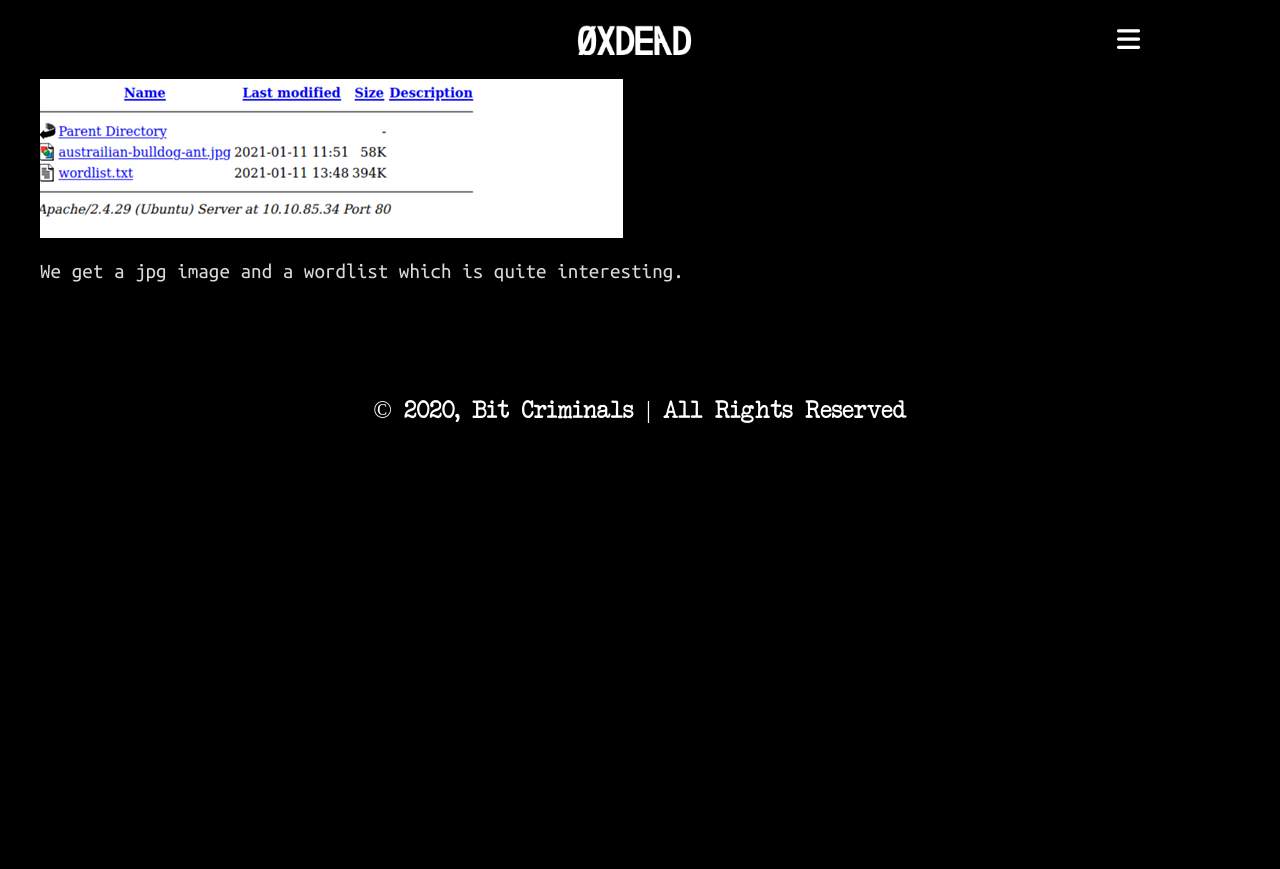
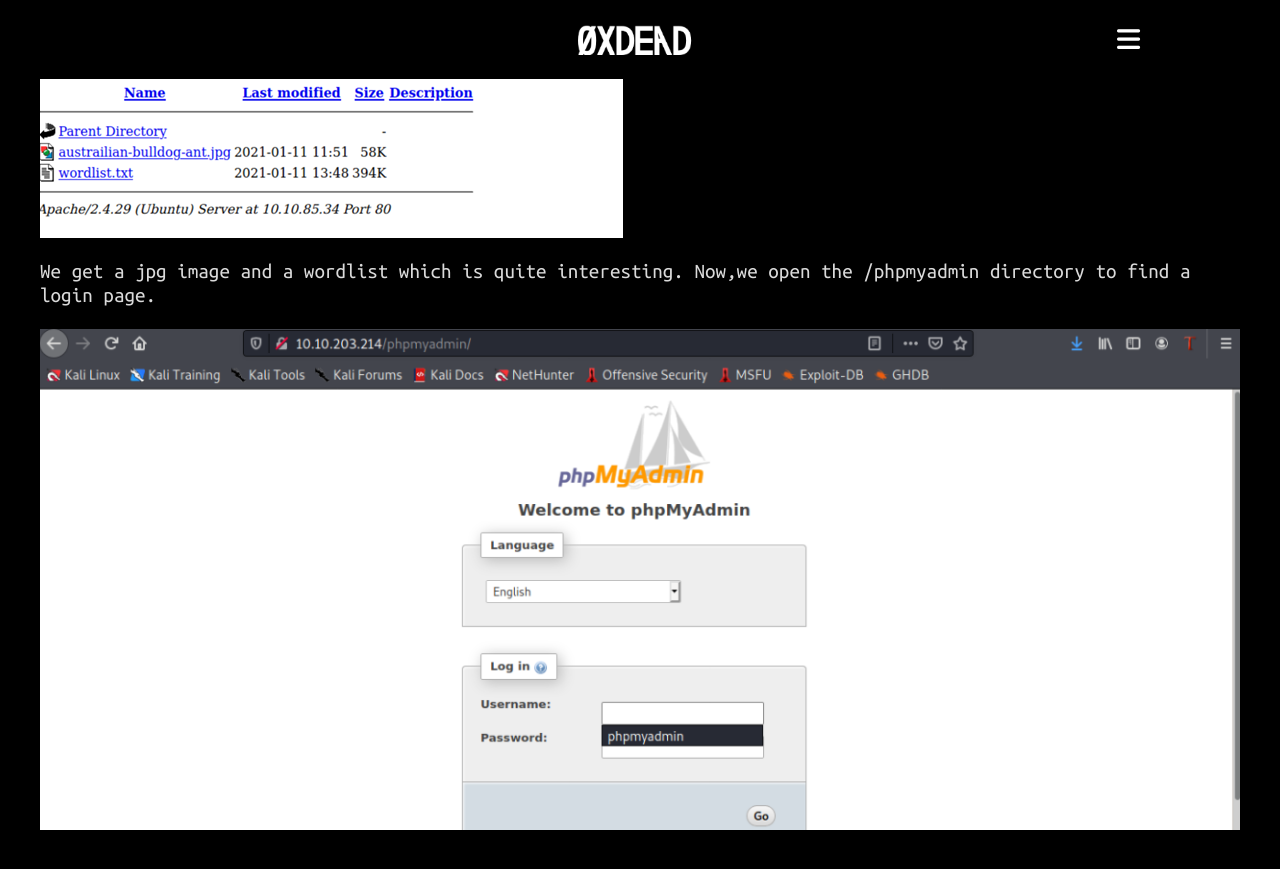
Before and after one commit to bitcriminals/bitcriminals.github.io, a Jekyll site: the page built from _posts/2021-05-06-DifferentCTF.md, in a window 1280 px wide and 900 px high, scrolled down 2180 px. Shown: the top 869 px of the window. Built offline with Jekyll 4.4.1, drawn with Linux system fonts in a browser that asks for light colours; nearby versions of some CDN libraries; before the commit the page ends 2614 px from its top, so only the background shows below that.

Commit message:
Update 2021-05-06-DifferentCTF.md

```diff
--- a/_posts/2021-05-06-DifferentCTF.md
+++ b/_posts/2021-05-06-DifferentCTF.md
@@ -40,3 +40,6 @@
 
 
 We get a jpg image and a wordlist which is quite interesting.
+Now,we open the /phpmyadmin directory to find a login page.
+
+![](/images/phpmyass.png)
```
